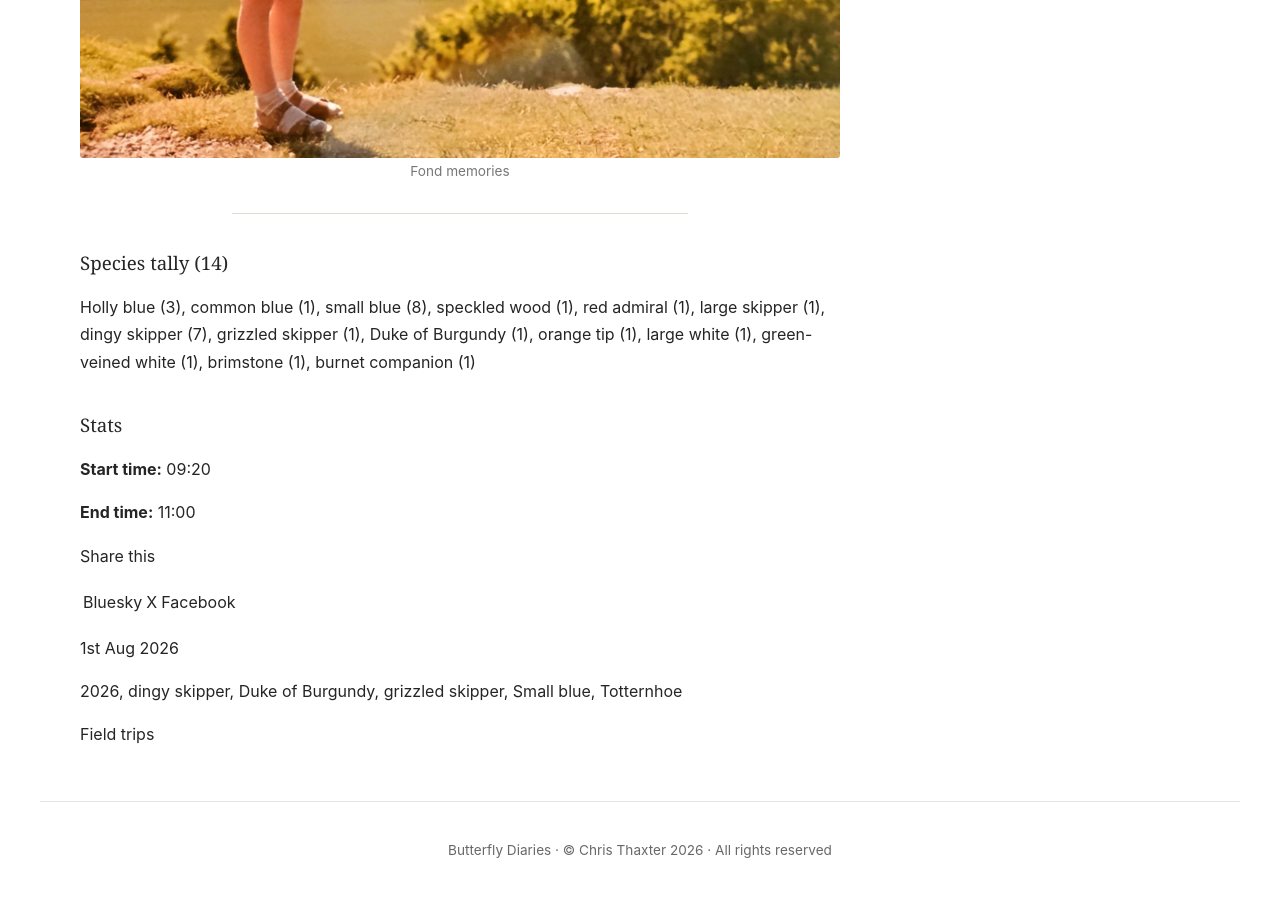
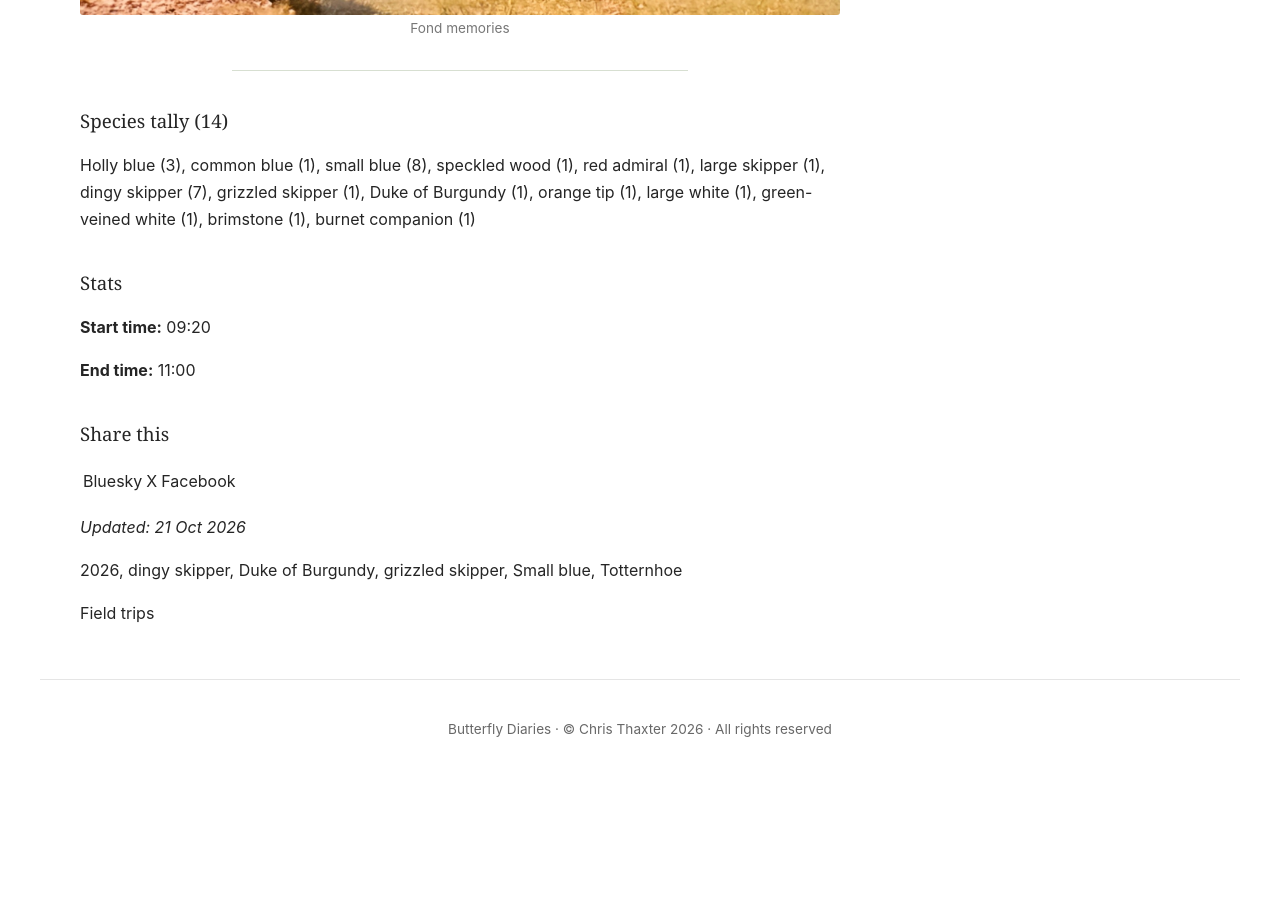
Before and after one commit to christhaxter/butterfly-diaries, a Jekyll site: the page built from _posts/2026-05-24-Totternhoe.md, in a window 1280 px wide and 900 px high, scrolled down 17475 px. Shown: the top 897 px of the window. Built offline with Jekyll 4.4.1, drawn with Linux system fonts in a browser that asks for light colours; after the commit the page ends 18254 px from its top, so only the background shows below that.

Commit message:
Updated Totternhoe post

```diff
--- a/_posts/2026-05-24-Totternhoe.md
+++ b/_posts/2026-05-24-Totternhoe.md
@@ -170,13 +171,13 @@
 top were quite spectacular.
 
 <figure class="report-photo-stack">
-  <img src="/butterfly-diaries/assets/images/totternhoe/View_top_1.jpg"
+  <img src="/butterfly-diaries/assets/images/Totternhoe/View_top_1.jpg"
        alt="First photograph">
 
-  <img src="/butterfly-diaries/assets/images/totternhoe/View_top_2.jpg"
+  <img src="/butterfly-diaries/assets/images/Totternhoe/View_top_2.jpg"
        alt="Second photograph">
 
-  <img src="/butterfly-diaries/assets/images/totternhoe/View_top_3.jpg"
+  <img src="/butterfly-diaries/assets/images/Totternhoe/View_top_3.jpg"
        alt="Third photograph">
 
   <figcaption>Views from around the top of Totternhoe Quarry</figcaption>
@@ -300,7 +301,7 @@
   <img src="/butterfly-diaries/assets/images/Totternhoe/Man_with_kite.jpg"
        alt="Human kites">
 
-  <img src="/butterfly-diaries/assets/images/Totternhoe/Red_kite_poor.jpg"
+  <img src="/butterfly-diaries/assets/images/Totternhoe/Red_kite_poor.JPG"
        alt="Red kites">
 
   <figcaption>Kites of both the bird and human variety at Dunstable Downs</figcaption>
@@ -329,11 +330,11 @@
 
 **End time:** 11:00
 
-Share this
+### Share this
 
 Bluesky | X | Facebook
 
-1st Aug 2026
+*Updated: 21 Oct 2026*
 
 2026, dingy skipper, Duke of Burgundy, grizzled skipper, Small blue, Totternhoe
 
```
Also changed, not shown: other parts of _posts/2026-05-24-Totternhoe.md (+2 -1 lines).
